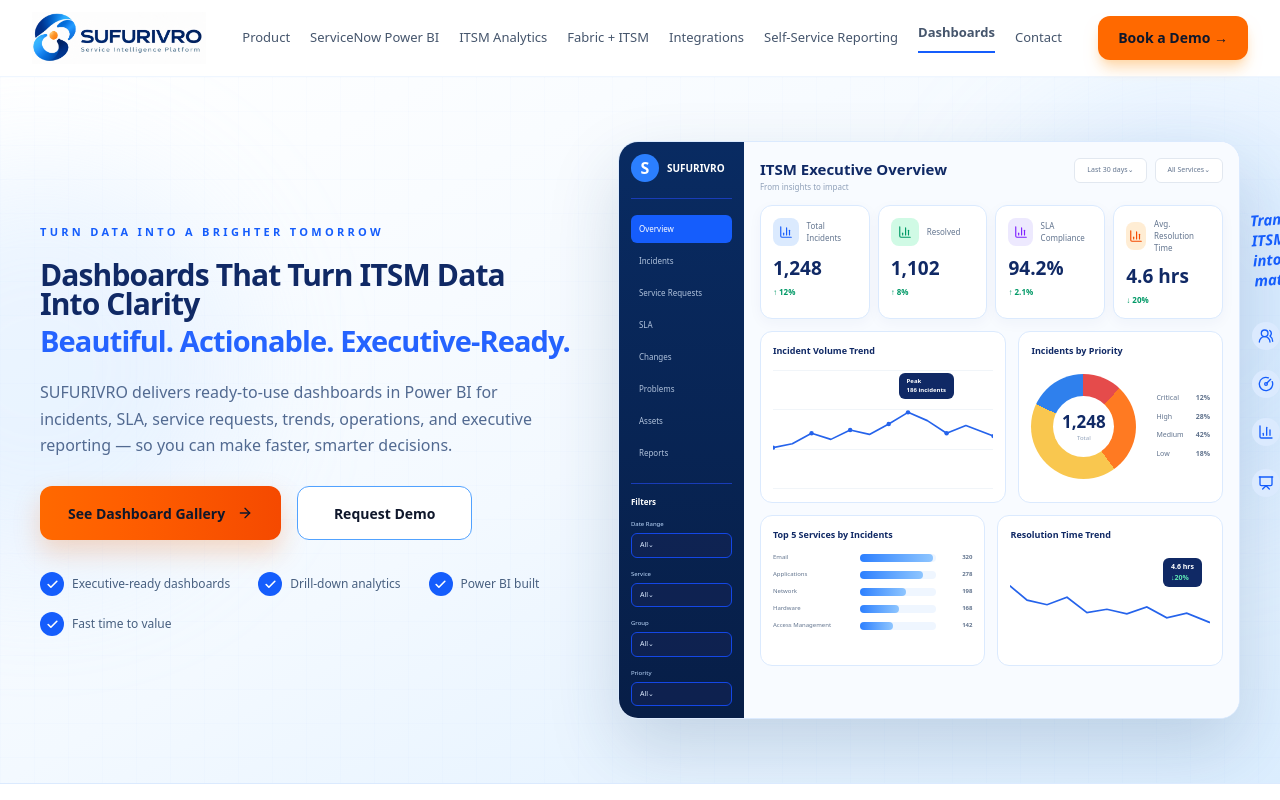
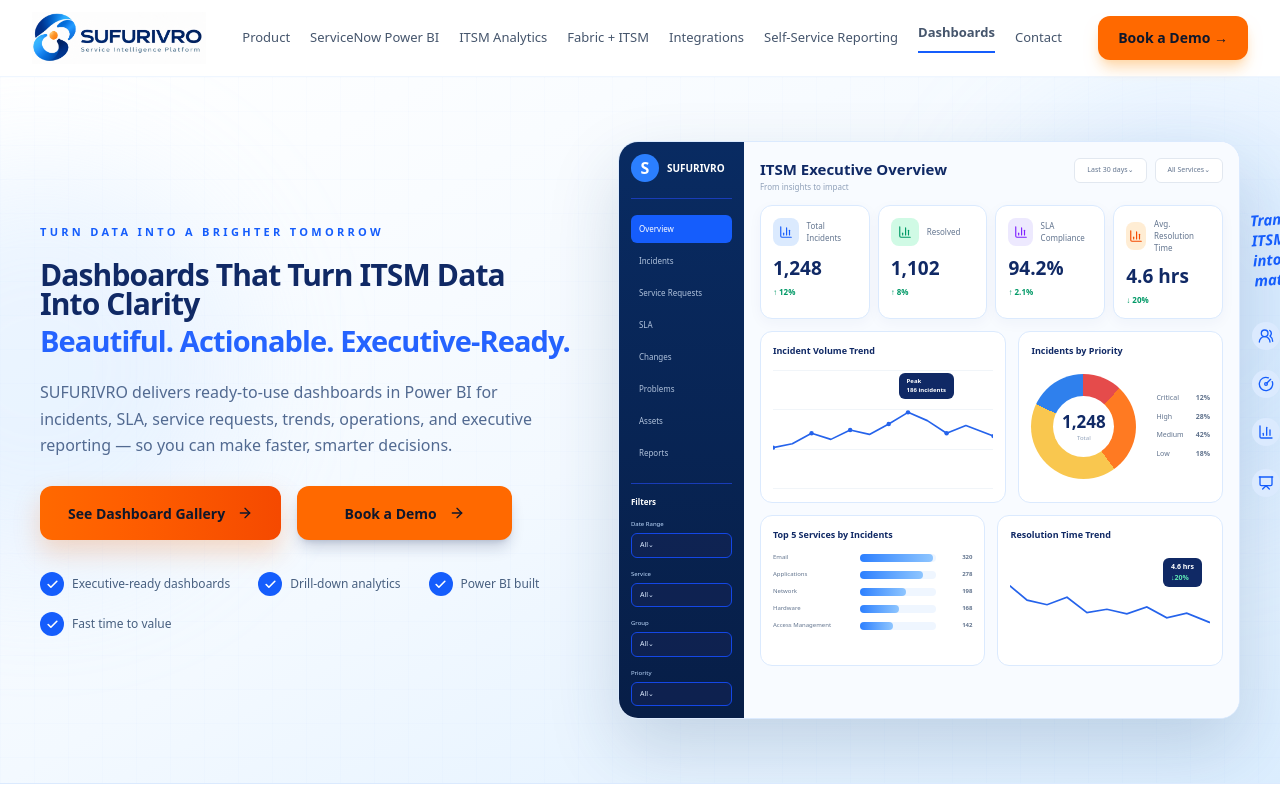
Before and after one commit to sarivolkan/sufurivro, a Next.js app: page /dashboards in a window 1280 px wide. Shown: the top 800 px of the page. Built offline with nearby package versions, Linux system fonts and the light colour scheme.

Commit message:
Route all demo CTAs to book a demo page2

```diff
--- a/app/dashboards/page.tsx
+++ b/app/dashboards/page.tsx
@@ -195,12 +195,13 @@ export default function DashboardsPage() {
                 <ArrowRight size={16} />
               </a>
 
-              <a
-                href="/#contact"
-                className="inline-flex h-[54px] min-w-[175px] items-center justify-center rounded-xl border border-blue-400 bg-white px-7 text-[14px] font-bold text-blue-700 transition hover:-translate-y-0.5"
-              >
-                Request Demo
-              </a>
+            <a
+  href="/book-a-demo"
+  className="inline-flex min-w-[215px] items-center justify-center gap-3 rounded-xl bg-orange-500 px-8 py-4 text-[14px] font-bold text-white shadow-lg shadow-blue-950/20 transition hover:-translate-y-0.5 hover:bg-orange-600"
+>
+  Book a Demo
+  <ArrowRight size={16} />
+</a>
             </div>
 
             <div className="mt-8 flex flex-wrap gap-x-7 gap-y-4">
--- a/app/page.tsx
+++ b/app/page.tsx
@@ -125,13 +125,13 @@ export default function Home() {
 </p>
 
             <div className="mt-9 flex flex-wrap items-center gap-4">
-              <a
-                href="#contact"
-                className="inline-flex h-[58px] min-w-[230px] items-center justify-center rounded-[14px] bg-gradient-to-r from-[#ff8a1f] to-[#ff6a00] px-8 text-[18px] font-bold text-white shadow-[0_10px_24px_rgba(255,122,26,0.28)] transition hover:-translate-y-0.5"
-              >
-                Request Demo
-                <span className="ml-3 text-[22px]">→</span>
-              </a>
+             <a
+  href="/book-a-demo"
+  className="inline-flex min-w-[215px] items-center justify-center gap-3 rounded-xl bg-orange-500 px-8 py-4 text-[14px] font-bold text-white shadow-lg shadow-blue-950/20 transition hover:-translate-y-0.5 hover:bg-orange-600"
+>
+  Book a Demo
+  <ArrowRight size={16} />
+</a>
 
               <a
                 href="#integrations"
```
